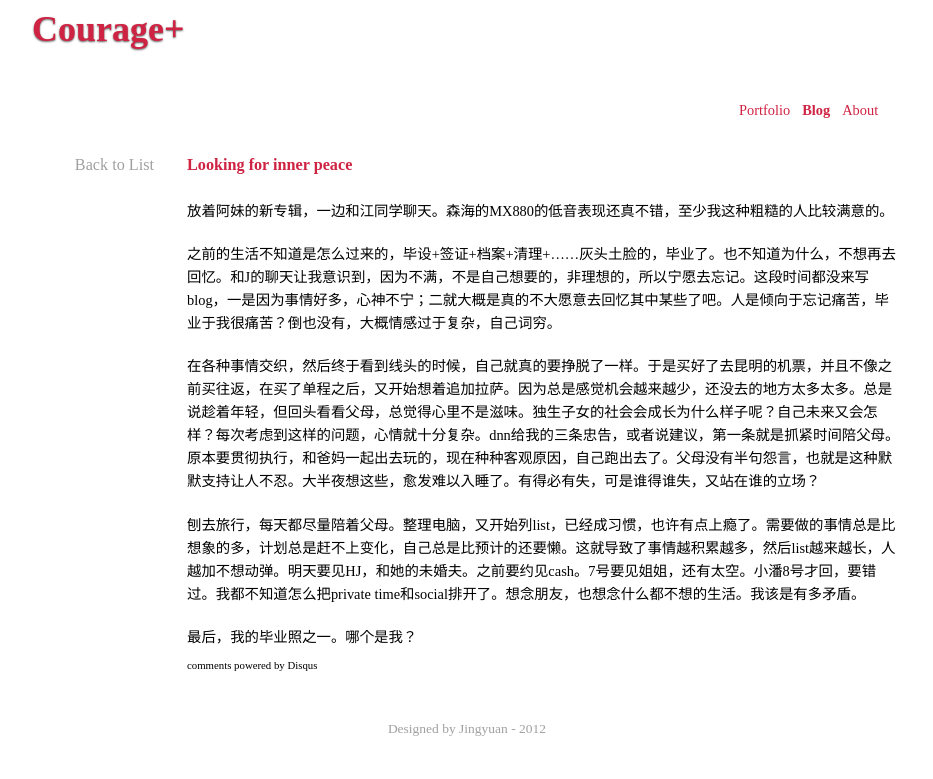
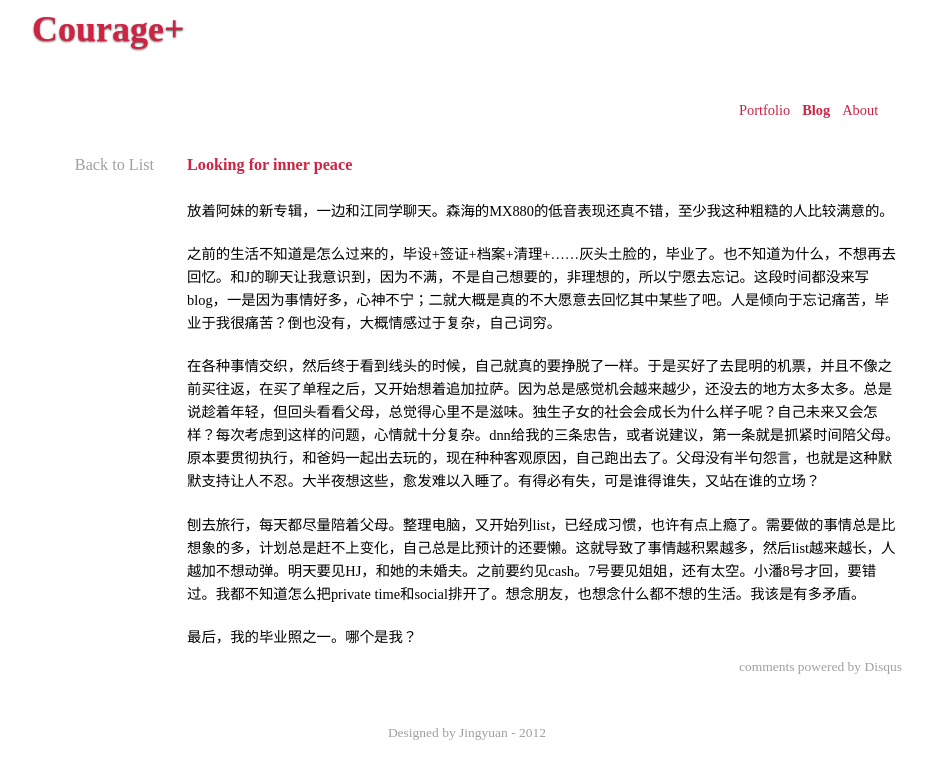
Before and after one commit to jingyuan/jingyuan.github.com, a Jekyll site: the page built from _posts/2011-07-03-Sun.md, in a window 1280 px wide. Shown: the top 779 px of the page, without its empty margins (173-1106 px from the left). Built offline with Jekyll 4.4.1, drawn with Linux system fonts in a browser that asks for light colours; some web fonts are replaced; Markdown is read by kramdown in place of the engine named in the settings; comment, search, counter and statistics services are not loaded.

Commit message:
cleared up the style of DISQUS. upload to test

```diff
--- a/css/layout.css
+++ b/css/layout.css
@@ -55,9 +55,11 @@ h1 {
 	margin-top: 30px;
 }
 
+/* The footer style is here!!! */
 footer {
 	font-size: 1.5em;
-	color: #a0a0a0;
+	color: #A0A0A0;
+	font-weight: 100;
 	width: 870;
 	text-align: center;
 	clear: both;
@@ -226,6 +228,29 @@ a#back_list:hover {
 a.dsq-brlink {
 	text-decoration: none;
 	color: black;
-	font-size: 1.2em;
+	font-size: 1.5em;
+}
 
+#dsq-sort-by,
+#dsq-pagination {
+	display: none;
 }
+
+a.dsq-brlink {
+	font-size: 1.5em;
+	color: #A0A0A0;
+	font-weight: 100;
+	padding: 0;
+	margin: 0;
+	float: right;
+}
+
+a.dsq-toolbar-item {
+	-webkit-border-radius: 0;
+	zoom: 0.9;
+}
+
+		/* The comment footer style, small changes */
+.dsq-comment-footer {
+	font-size: 1.5em;
+}
```
